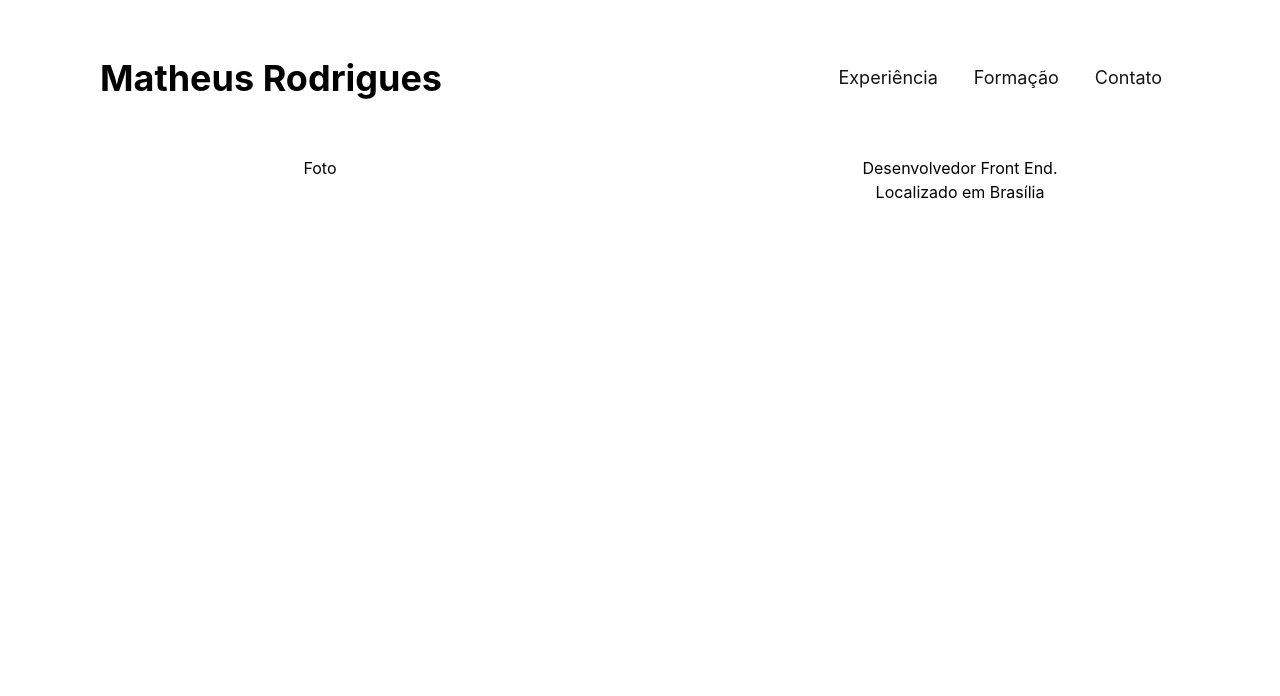
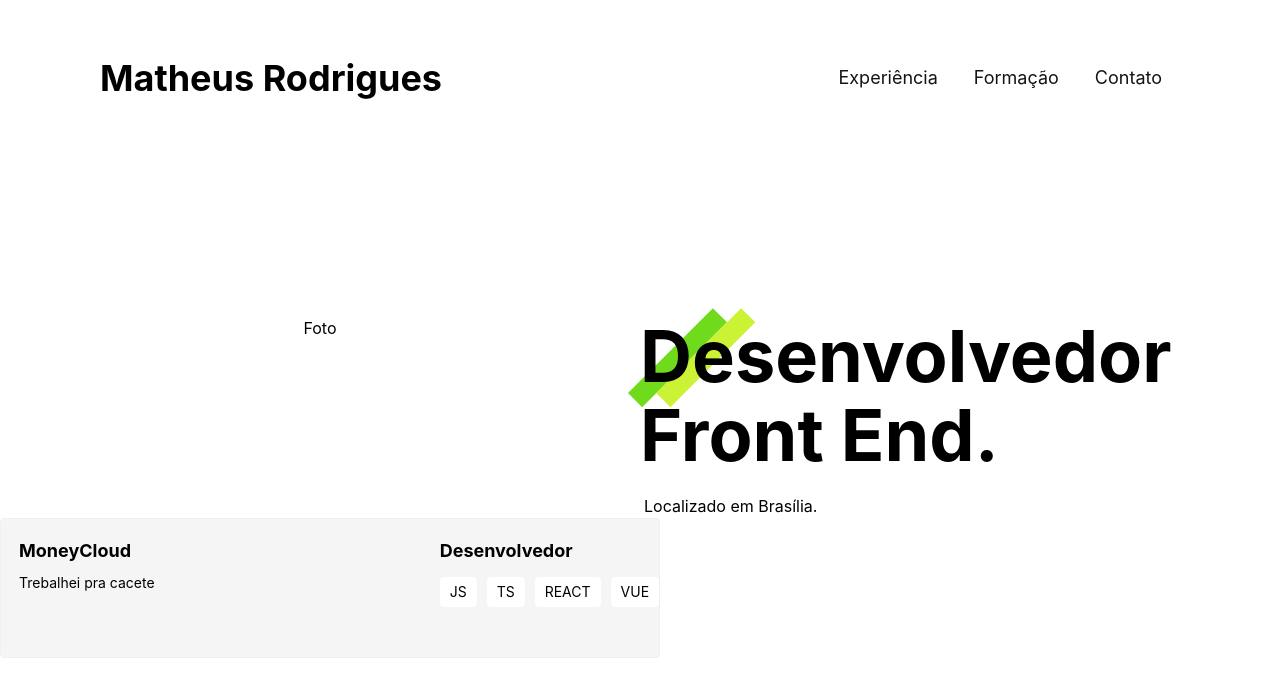
Before and after one commit to manuteu/portfolio, a React (Create React App) app: page / in a window 1280 px wide. Shown: the top 696 px of the page. Built offline with nearby package versions, Linux system fonts and the light colour scheme.

Commit message:
add: experience card styles and props

```diff
--- a/src/App.css
+++ b/src/App.css
@@ -11,3 +11,9 @@ li {
   line-height: 60px;
   /* 333.333% */
 }
+
+p span {
+  color: var(--c-10, #525252);
+  font-style: normal;
+  line-height: normal;
+}
--- a/src/App.tsx
+++ b/src/App.tsx
@@ -1,15 +1,13 @@
 import React from 'react';
 import './App.css';
-import Header from './components/Header';
-import Tittle from './components/Tittle';
+import Experience from './views/Experience';
+import Intro from './views/Intro';
 
 function App() {
   return (
     <div className="App">
-      <Header />
-      <div className='m-auto'>
-        <Tittle />
-      </div>
+      <Intro />
+      <Experience />
     </div>
   );
 }
--- /dev/null
+++ b/src/components/ExperieceCard/index.tsx
@@ -0,0 +1,29 @@
+import React from 'react'
+
+interface ExperienceProps {
+  project: string;
+  description: string;
+  office: string;
+  techs: string[];
+}
+
+export default function ExperienceCard({ project, description, office, techs }: ExperienceProps) {
+  return (
+    <div className='flex max-w-[660px] h-[140px] bg-[#F5F5F5] border border-[#F0F0F0] rounded'>
+      <div className='flex flex-col items-start w-2/3 mt-[18px] ml-[18px]'>
+        <h4 className='text-lg font-bold '>{project}</h4>
+        <p className='text-sm mt-2'>{description}</p>
+      </div>
+      <div className='flex flex-col items-start w-1/3 mt-[18px]'>
+        <h4 className='text-lg font-bold'>{office}</h4>
+        <div className='flex gap-2.5 mt-3'>
+          {techs.map((item: string, index) => (
+            <div key={index} className='inline-flex py-[5px] px-[10px] justify-center rounded bg-[#FFF]'>
+              <p className='text-sm'>{item}</p>
+            </div>
+          ))}
+        </div>
+      </div>
+    </div>
+  )
+}
--- a/src/components/Tittle/index.tsx
+++ b/src/components/Tittle/index.tsx
@@ -1,12 +1,18 @@
 import React from 'react'
+import SelectIcon from '../../icons'
 
 export default function Tittle() {
   return (
-    <section className='flex'>
+    <section className='flex mt-40'>
       <div className='w-1/2'>Foto</div>
-      <div className='w-1/2'>
-        <h1>Desenvolvedor Front End.</h1>
-        <span>Localizado em Brasília</span>
+      <div className='relative'>
+        <div className='absolute right-[26em] bottom-[6em] -z-10'>
+          {SelectIcon('traits')}
+        </div>
+        <div className='text-left'>
+          <h1 className='text-7xl font-bold leading-[1.1em] mb-5'>Desenvolvedor <br /> Front End.</h1>
+          <span className='ml-1'>Localizado em Brasília.</span>
+        </div>
       </div>
     </section>
   )
--- /dev/null
+++ b/src/icons/components/Traits.tsx
@@ -0,0 +1,10 @@
+import React from 'react'
+
+export default function Traits() {
+  return (
+    <svg width="128" height="128" viewBox="0 0 128 128" fill="none" xmlns="http://www.w3.org/2000/svg">
+      <rect y="98.9949" width="120" height="20" transform="rotate(-45 0 98.9949)" fill="#70DA1C" />
+      <rect x="28.2843" y="98.9949" width="120" height="20" transform="rotate(-45 28.2843 98.9949)" fill="#CCF235" />
+    </svg>
+  )
+}
--- /dev/null
+++ b/src/icons/index.tsx
@@ -0,0 +1,16 @@
+import React from 'react';
+import Traits from './components/Traits';
+
+export default function SelectIcon(
+  icon: string,
+  size: any = null,
+  color: any = null,
+  opacity: any = null
+) {
+  switch (icon) {
+    case 'traits':
+      return <Traits />;
+    default:
+      break;
+  }
+}
--- /dev/null
+++ b/src/views/Experience.tsx
@@ -0,0 +1,15 @@
+import React from 'react'
+import ExperienceCard from '../components/ExperieceCard'
+
+export default function Experience() {
+  return (
+    <section>
+      <ExperienceCard
+        project='MoneyCloud'
+        description='Trebalhei pra cacete'
+        office='Desenvolvedor'
+        techs={['JS','TS','REACT','VUE']}
+      />
+    </section>
+  )
+}
--- /dev/null
+++ b/src/views/Intro.tsx
@@ -0,0 +1,14 @@
+import React from 'react'
+import Header from '../components/Header'
+import Tittle from '../components/Tittle'
+
+export default function Intro() {
+  return (
+    <section>
+      <Header />
+      <div className='m-auto'>
+        <Tittle />
+      </div>
+    </section>
+  )
+}
```
Also changed, not shown: tsconfig.json (+2 -8 lines).
